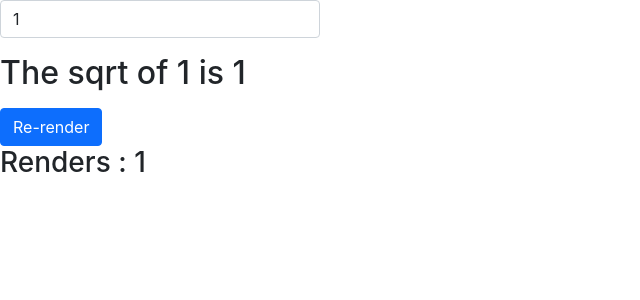
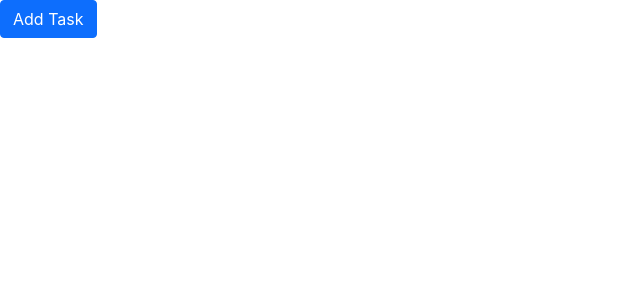
Before and after one commit to vermarahul86/react-sandbox, a React (Create React App) app: page / in a window 1280 px wide. Shown: the top 300 px of the page, without its empty margins (0-640 px from the left). Built offline with nearby package versions, Linux system fonts and the light colour scheme.

Commit message:
callBackExample

```diff
--- a/src/App.js
+++ b/src/App.js
@@ -1,9 +1,9 @@
-import UseMemoExample from "./components/UseMemoExample";
+import UseCallbackExample from "./components/UseCallbackExample";
 
 function App() {
   return (
     <div className="App">
-      <UseMemoExample/>
+      <UseCallbackExample/>
     </div>
   );
 }
--- /dev/null
+++ b/src/components/UseCallbackExample.jsx
@@ -0,0 +1,30 @@
+import React, { useState, useCallback } from "react"
+
+function UseCallbackExample() {
+
+    const[tasks, setTasks] = useState([])
+
+    const addTask = useCallback(() =>{
+        setTasks((prevState) => [...prevState, 'Some Task'])
+    },[setTasks])
+
+
+  return (
+    <div>
+      <Button addTask={addTask}/>
+      {tasks.map((task, index) => (
+        <p key={index}>{task}</p>
+      ))}
+    </div>
+  )
+}
+
+//HOC - High Order Component, doesn't do anything unless value is changed.
+const Button = React.memo(({addTask}) => {
+    console.log('Button Rendered');
+    return<div>
+        <button className="btn btn-primary" onClick={addTask}>Add Task</button>
+    </div>
+})
+
+export default UseCallbackExample
```
